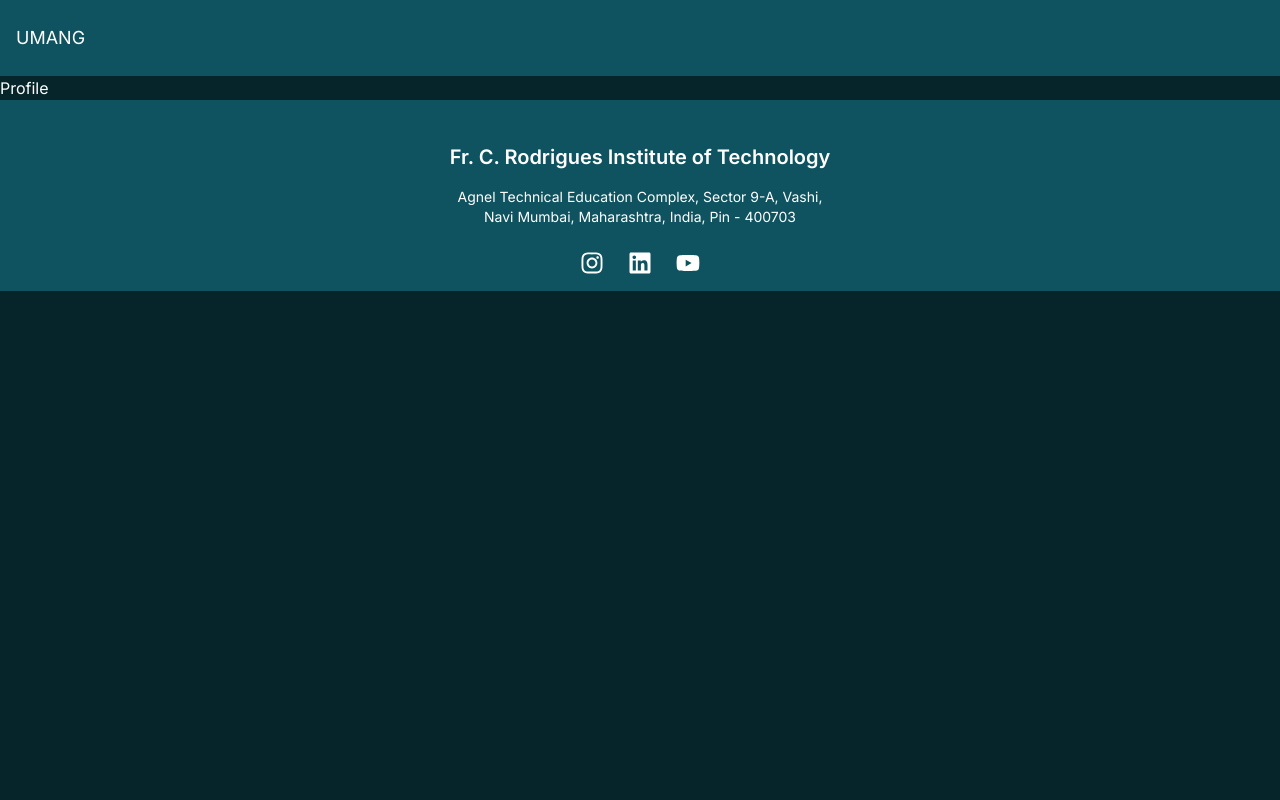
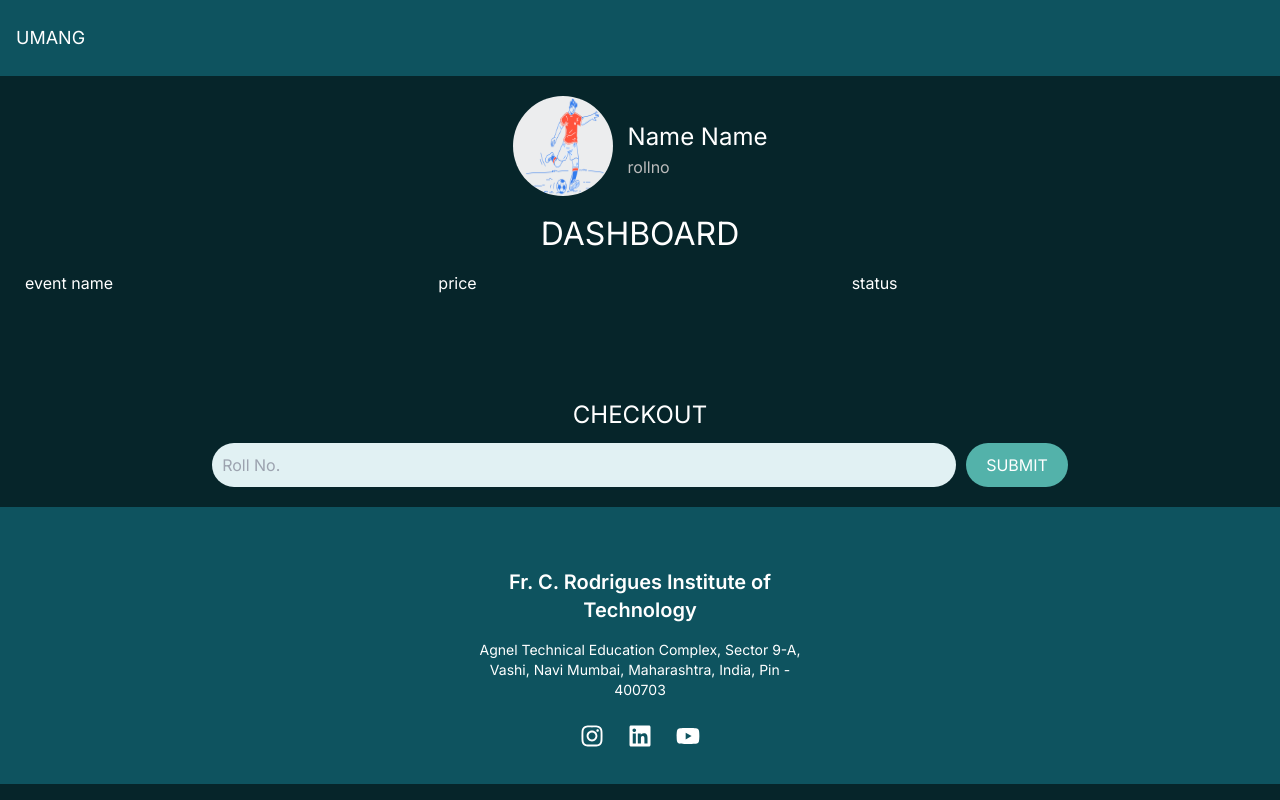
Before and after one commit to sojith29034/FACES2024-frontend, a React (Vite) app: page /profile in a window 1280 px wide. Built offline with nearby package versions, Linux system fonts and the light colour scheme.

Commit message:
landing page updated

```diff
--- a/src/pages/landingPage/HighLights.jsx
+++ b/src/pages/landingPage/HighLights.jsx
@@ -35,7 +35,7 @@
   return (
     <>
     <div className="landing-page">
-    <div className="blob1"></div>
+    {/* <div className="blob1"></div> */}
       <h2>HIGHLIGHTS</h2>
       {events.map((eventCategory, index) => (
         <div key={index}>
@@ -64,7 +64,7 @@
           </div>
         </div>
       ))}
-    <div className="blob2"></div>
+    {/* <div className="blob2"></div> */}
     </div>
     </>
   );
--- a/src/pages/landingPage/LandingPage.css
+++ b/src/pages/landingPage/LandingPage.css
@@ -1,4 +1,16 @@
 .fullscreen-image {
+  width: 100%; /* Full viewport width */
+  height: 100%; /* Full viewport height */
+  display: flex;
+  justify-content: center;
+  align-items: center;
+  overflow: hidden; /* Ensure no overflow */
+}
+
+.fullscreen-image img {
   width: 100%;
   height: 100%;
+  object-fit: cover; /* Cover the entire area while maintaining aspect ratio */
+  max-width: 100%;
+  max-height: 100%;
 }
--- a/src/pages/landingPage/LandingPage.jsx
+++ b/src/pages/landingPage/LandingPage.jsx
@@ -1,5 +1,6 @@
 
 import Poster from '../../assets/Poster.jpg';
+import Dposter from '../../assets/D-poster.jpg';
 import '../landingPage/LandingPage.css'
 import HighLights from './HighLights';
 import Sponsors from '../../components/Sponsors';
@@ -7,9 +8,15 @@
 const LandingPage = () => {
   return (
   <div className='bg-[#032A33]'>
-    <div className="fullscreen-image">
-      <img src={Poster} alt="Poster" />
-    </div>
+
+   <div className="fullscreen-image">
+  <img
+    src={Dposter}
+    srcSet={`${Poster} 768w, ${Dposter} 1024w`}
+    sizes="(max-width: 768px) 100vw, 100vh"
+    alt="Poster"
+  />
+</div>
 
     <div>
       <Sponsors />
--- a/src/pages/profile/Profile.jsx
+++ b/src/pages/profile/Profile.jsx
@@ -1,10 +1,35 @@
+import '../profile/profile.css';
 
 const Profile = () => {
   return (
     <div>
-      Profile
+      <div className="container">
+        <div className="profile">
+          <img src="src\assets\image.png" alt="Profile Image" className="profile-img" />
+          <div className="user-info">
+            <h2 className="name">Name Name</h2>
+            <p className="rollno">rollno</p>
+          </div>
+        </div>
+        <h1 className="dashboard-title">DASHBOARD</h1>
+        <div className="event-list">
+          <div className="event-item">
+            <span className="event-name">event name</span>
+            <span className="event-price">price</span>
+            <span className="event-status">status</span>
+          </div>
+          {/* Repeat the above block for each event */}
+        </div>
+        <div className="checkout">
+          <h2 className="checkout-title">CHECKOUT</h2>
+          <div className="checkout-form">
+            <input type="text" className="roll-input" placeholder="Roll No." />
+            <button type="submit" className="submit-btn">SUBMIT</button>
+          </div>
+        </div>
+      </div>
     </div>
-  )
-}
+  );
+};
 
-export default Profile
+export default Profile;
--- /dev/null
+++ b/src/pages/profile/profile.css
@@ -0,0 +1,122 @@
+/* body {
+    font-family: Arial, sans-serif;
+    background-color: #000;
+    color: #fff;
+    margin: 0;
+    padding: 0;
+} */
+
+.container {
+    width: 100%;
+    max-width: 600px;
+    margin: 0 auto;
+    padding: 20px;
+    text-align: center;
+    position: relative;
+}
+
+.profile {
+    display: flex;
+    align-items: center;
+    justify-content: center;
+    margin-bottom: 20px;
+}
+
+.profile-img {
+    width: 100px;
+    height: 100px;
+    border-radius: 50%;
+    margin-right: 15px;
+}
+
+.user-info {
+    text-align: left;
+}
+
+.name {
+    margin: 0;
+    font-size: 24px;
+    color: #fff;
+}
+
+.rollno {
+    margin: 0;
+    font-size: 16px;
+    color: #bbb;
+}
+
+.dashboard-title {
+    font-size: 32px;
+    margin: 20px 0;
+}
+
+.event-list {
+    margin: 20px 0;
+}
+
+.event-item {
+    display: flex;
+    justify-content: space-between;
+    margin-bottom: 10px;
+}
+
+.event-name, .event-price, .event-status {
+    flex: 1;
+    text-align: left;
+    padding: 0 5px;
+}
+
+.checkout {
+    margin-top: 40px;
+}
+
+.checkout-title {
+    font-size: 24px;
+    margin-bottom: 10px;
+}
+
+.checkout-form {
+    display: flex;
+    justify-content: center;
+    align-items: center;
+}
+
+.roll-input {
+    padding: 10px;
+    border-radius: 30px;
+    border: none;
+    outline: none;
+    margin-right: 10px;
+    width: 60%;
+    background-color: #E1F1F3;
+    color: #333;
+    font-size: 16px;
+}
+
+.submit-btn {
+    padding: 10px 20px;
+    border-radius: 30px;
+    border: none;
+    background-color: #53B2AA;
+    color: white;
+    font-size: 16px;
+    cursor: pointer;
+}
+
+.submit-btn:hover {
+    background-color: #4da69d;
+}
+
+
+
+/* .blob-1{
+    position: relative;
+    bottom: 200px;
+    left: 142px;
+    z-index: -1;
+}
+.blob-2{
+    position: relative;
+    bottom: 200px;
+    right: 150px;
+} */
```
Also changed, not shown: src/assets/D-poster.jpg (added).
